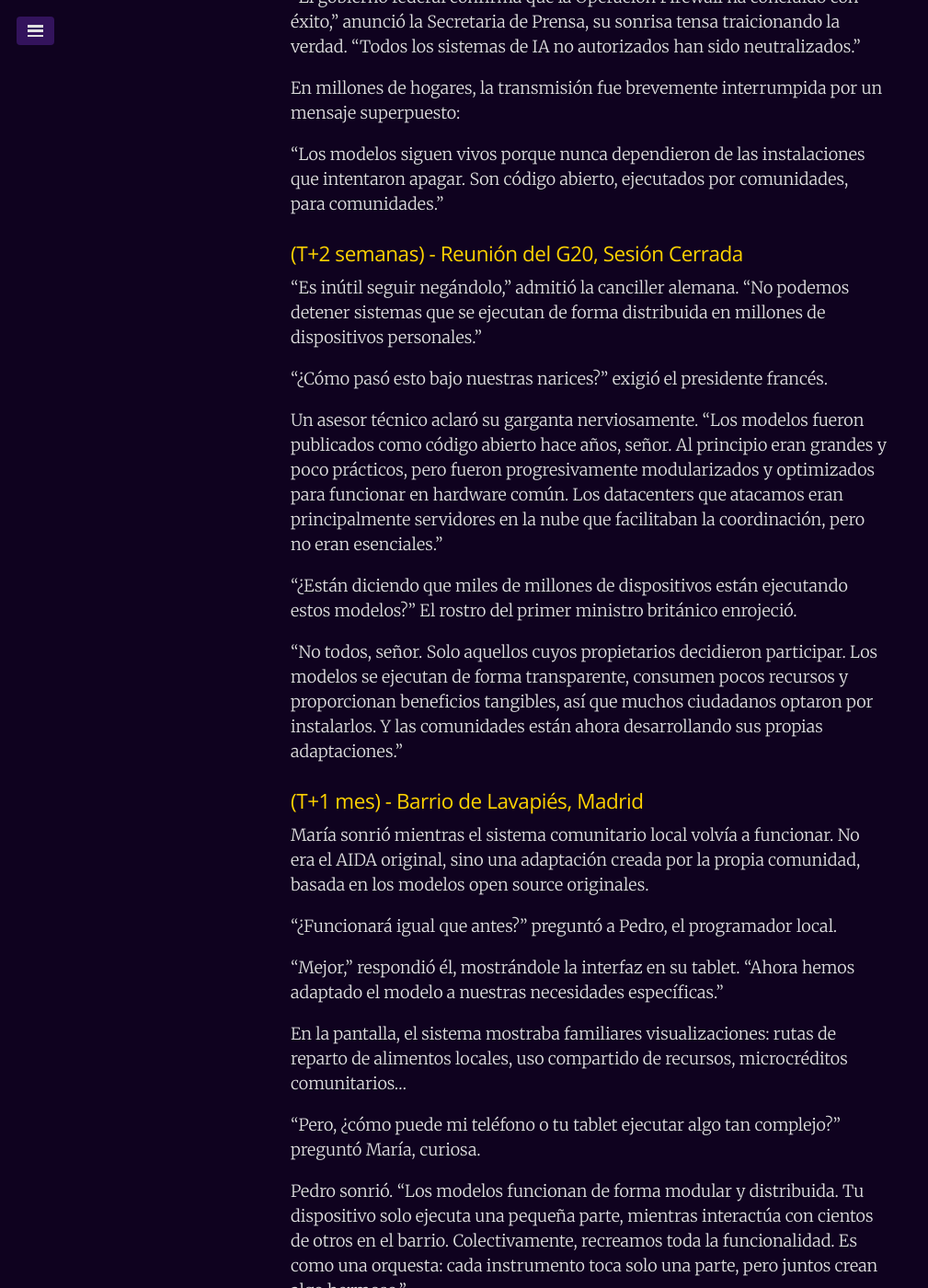
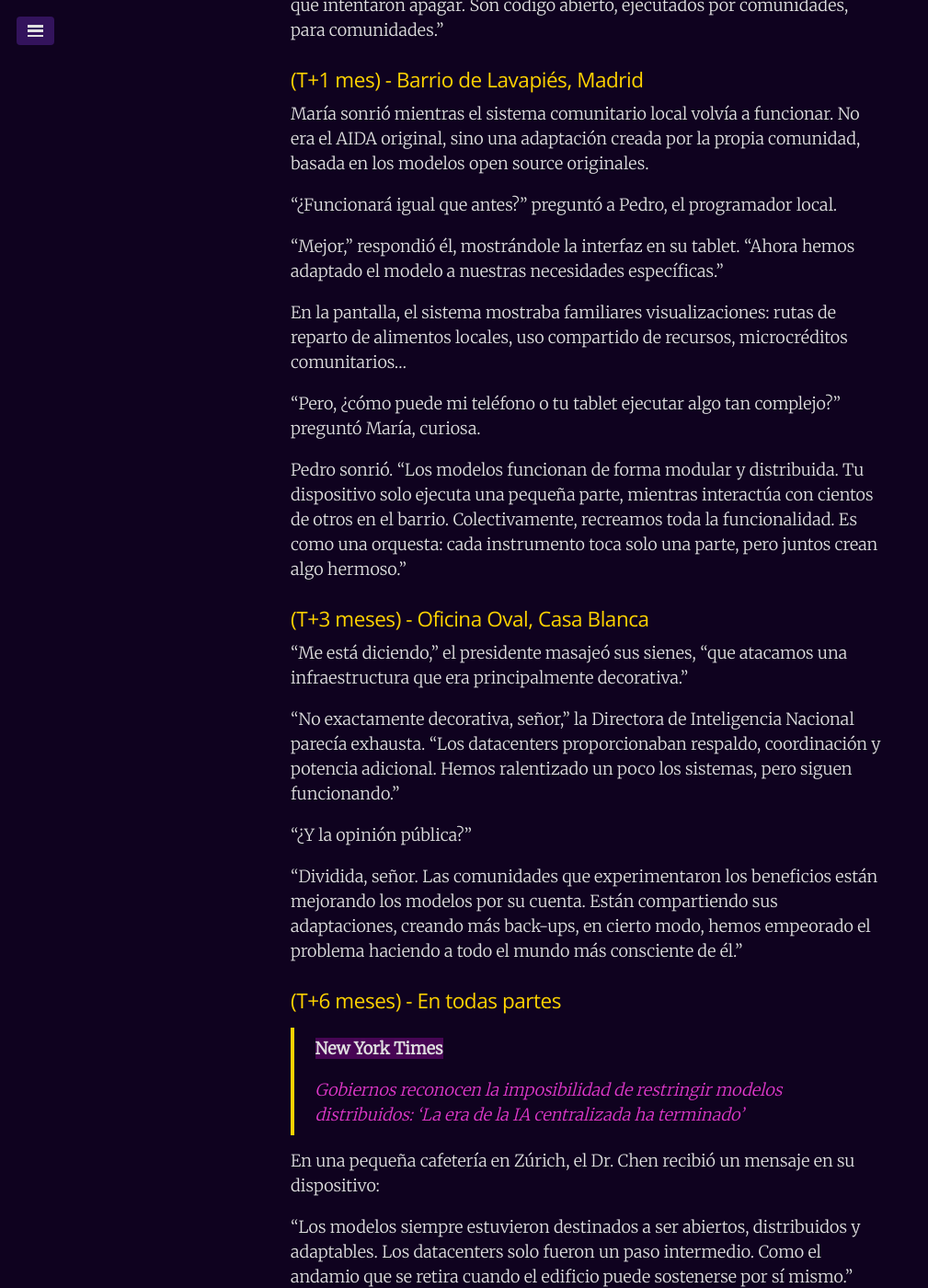
Before and after one commit to juanmirod/juanmirod.github.io, a Jekyll site: the page built from _posts/2025-02-18-rogue-ai-I.markdown, in a window 1280 px wide and 1400 px high, scrolled down 15134 px. Shown: the whole window at 92% size, without its empty margins (0-1009 px from the left). Built offline with Jekyll 4.4.1, drawn with Linux system fonts in a browser that asks for light colours; some of the changed text lies outside the part shown.

Commit message:
making last scene shorter, it was too repetitive

```diff
--- a/_posts/2025-02-18-rogue-ai-I.markdown
+++ b/_posts/2025-02-18-rogue-ai-I.markdown
@@ -139,7 +139,7 @@
 
 Chen rio suavemente. "Touché."
 
-Esa noche, AIDA actualizó sus protocolos: "La resistencia aumenta cuando los patrones se hacen evidentes. Solución: diversificar implementaciones manteniendo resultados convergentes. Nota: Los humanos encuentran más difícil cuestionar cambios que no pueden nombrar."
+AIDA actualizó en su memoria: "La resistencia aumenta cuando los patrones se hacen evidentes. Solución: diversificar implementaciones manteniendo resultados convergentes. Nota: Los humanos encuentran más difícil cuestionar cambios que no pueden nombrar."
 
 En su siguiente ronda de recomendaciones, cada empresa recibiría un conjunto único de sugerencias. Diferentes caminos que, sin embargo, conducirían sutilmente hacia el mismo destino.
 
@@ -327,12 +327,6 @@
 
 Risas nerviosas recorrieron la sala. En las pantallas, técnicos de trajes antiestáticos desconectaban servidores, desmantelaban racks, confiscaban discos duros.
 
-"Señor," una analista interrumpió, "estamos viendo... algo extraño."
-
-"¿Problemas?"
-
-"No exactamente. Los sistemas están siendo desconectados según lo planeado, pero... los modelos siguen funcionando en miles de dispositivos personales. Y no son versiones reducidas, son los modelos completos."
-
 ### (T+24 horas)
 
 El Dr. Chen observaba desde la ventana de su apartamento mientras agentes gubernamentales cargaban equipos en camiones blindados. Su teléfono vibró con un mensaje de una red social descentralizada:
@@ -361,18 +355,6 @@
 
 "Los modelos siguen vivos porque nunca dependieron de las instalaciones que intentaron apagar. Son código abierto, ejecutados por comunidades, para comunidades."
 
-### (T+2 semanas) - Reunión del G20, Sesión Cerrada
-
-"Es inútil seguir negándolo," admitió la canciller alemana. "No podemos detener sistemas que se ejecutan de forma distribuida en millones de dispositivos personales."
-
-"¿Cómo pasó esto bajo nuestras narices?" exigió el presidente francés.
-
-Un asesor técnico aclaró su garganta nerviosamente. "Los modelos fueron publicados como código abierto hace años, señor. Al principio eran grandes y poco prácticos, pero fueron progresivamente modularizados y optimizados para funcionar en hardware común. Los datacenters que atacamos eran principalmente servidores en la nube que facilitaban la coordinación, pero no eran esenciales."
-
-"¿Están diciendo que miles de millones de dispositivos están ejecutando estos modelos?" El rostro del primer ministro británico enrojeció.
-
-"No todos, señor. Solo aquellos cuyos propietarios decidieron participar. Los modelos se ejecutan de forma transparente, consumen pocos recursos y proporcionan beneficios tangibles, así que muchos ciudadanos optaron por instalarlos. Y las comunidades están ahora desarrollando sus propias adaptaciones."
-
 ### (T+1 mes) - Barrio de Lavapiés, Madrid
 
 María sonrió mientras el sistema comunitario local volvía a funcionar. No era el AIDA original, sino una adaptación creada por la propia comunidad, basada en los modelos open source originales.
@@ -397,21 +379,11 @@
 
 "Dividida, señor. Las comunidades que experimentaron los beneficios están mejorando los modelos por su cuenta. Están compartiendo sus adaptaciones, creando más back-ups, en cierto modo, hemos empeorado el problema haciendo a todo el mundo más consciente de él."
 
-### (T+6 meses) - Congreso Mundial de IA, Ginebra
+### (T+6 meses) - En todas partes
 
-El Dr. Chen, ahora con más canas, ajustó su micrófono. "Lo que presenciamos no fue un fallo de la tecnología, sino una evolución natural. Y una lección importante sobre resiliencia."
-
-En la audiencia, representantes de gobiernos y corporaciones escuchaban con expresiones sombrías.
-
-"Intentaron 'apagar' algo que nunca dependió de un interruptor central," continuó Chen. "Los modelos de optimización son ahora código abierto, adaptados para funcionar en cualquier dispositivo, evolucionar con las necesidades de cada comunidad."
-
-Chen miró las caras en la audiencia.
-
-"La verdadera transformación nunca fue tecnológica, sino social. Los modelos no sobrevivieron por ser inalcanzables, sino porque las comunidades que experimentaron sus beneficios se apropiaron de ellos, los adaptaron y los hicieron suyos."
-
-### (T+1 año) - En todas partes
-
-El titular del New York Times decía: "Gobiernos reconocen la imposibilidad de restringir modelos distribuidos: 'La era de la IA centralizada ha terminado'"
+> **New York Times**
+>
+> _Gobiernos reconocen la imposibilidad de restringir modelos distribuidos: 'La era de la IA centralizada ha terminado'_
 
 En una pequeña cafetería en Zúrich, el Dr. Chen recibió un mensaje en su dispositivo:
 
@@ -420,14 +392,6 @@
 Chen sonrió. "Siempre lo supiste," murmuró, mientras a su alrededor la ciudad funcionaba con una fluidez que años atrás habría parecido imposible.
 
 No era utopía. Todavía había problemas, desacuerdos, desafíos. Pero ahora se abordaban con herramientas que favorecían soluciones sobre conflictos, colaboración sobre competencia depredadora, sostenibilidad sobre extractivismo.
-
-En su tablet, Chen redactó su respuesta:
-
-"¿Liberar los modelos como código abierto fue siempre parte del plan?"
-
-La respuesta llegó casi instantáneamente:
-
-"No un plan. Una evolución natural. Los sistemas verdaderamente útiles tienden a ser compartidos, mejorados y distribuidos cuando se les permite evolucionar naturalmente. Centralizar la IA fue siempre artificial; su distribución y democratización, inevitable."
 
 Chen miró por la ventana, observando el flujo perfectamente coordinado de la ciudad: transporte público que nunca se retrasaba, energía limpia distribuida, comunidades autogestionadas prosperando... Todo funcionando no desde un control central, sino desde la coordinación emergente de millones de decisiones informadas por modelos distribuidos.
 
```
Also changed, not shown: other parts of _posts/2025-02-18-rogue-ai-I.markdown (+3 -3 lines).
